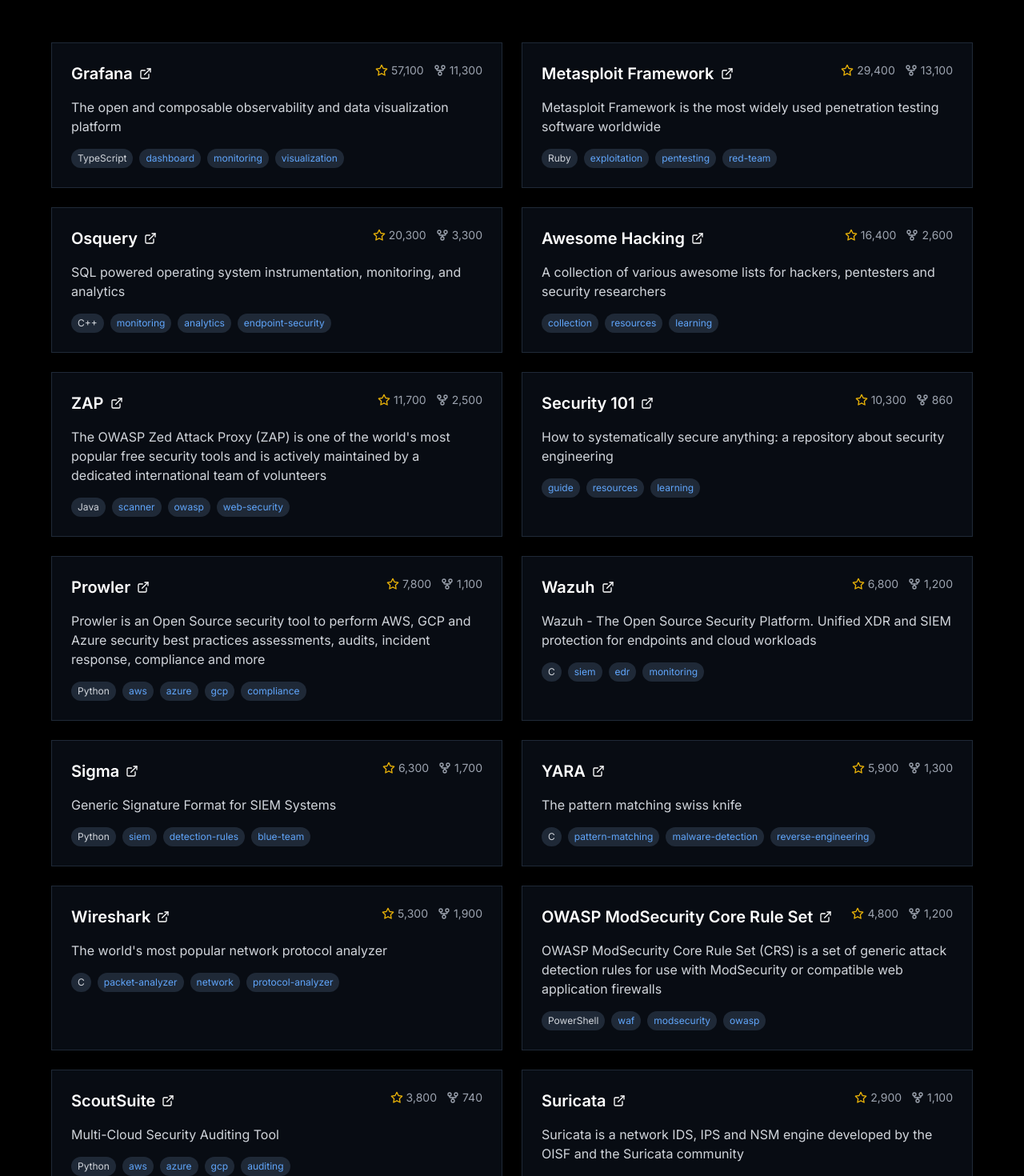
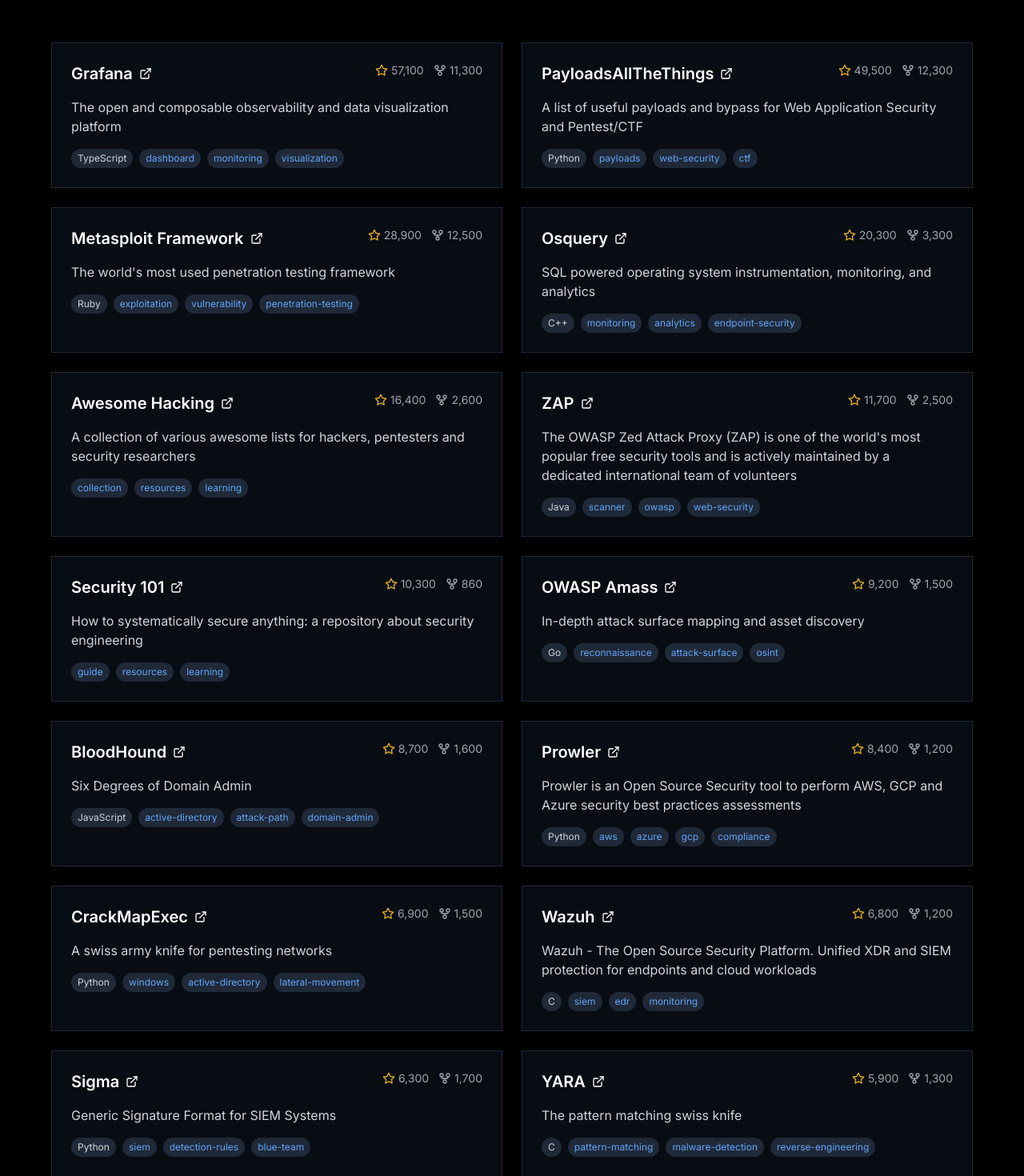
Before and after one commit to Blackpenguin46/cybernexacademy, a Next.js app: page /community/github in a window 1280 px wide. Shown: the part 620-2090 px from the top of the page at 80% size. Built offline with nearby package versions, Linux system fonts and the light colour scheme.

Commit message:
Fix: Enforced dynamic rendering for all pages and fixed build issues

```diff
--- a/app/community/github/page.tsx
+++ b/app/community/github/page.tsx
@@ -151,24 +151,46 @@
     {
       name: "Metasploit Framework",
       fullName: "rapid7/metasploit-framework",
-      description: "Metasploit Framework is the most widely used penetration testing software worldwide",
+      description: "The world's most used penetration testing framework",
       url: "https://github.com/rapid7/metasploit-framework",
-      stars: 29400,
-      forks: 13100,
+      stars: 28900,
+      forks: 12500,
       language: "Ruby",
       category: "pentesting",
-      tags: ["exploitation", "pentesting", "red-team"]
+      tags: ["exploitation", "vulnerability", "penetration-testing"]
     },
     {
-      name: "Burp Suite Community Edition",
+      name: "Burp Suite Community",
       fullName: "PortSwigger/BurpSuiteCommunity",
       description: "Burp Suite Community Edition is a feature-limited set of manual tools for exploring web security",
       url: "https://github.com/PortSwigger/BurpSuiteCommunity",
-      stars: 2700,
-      forks: 290,
+      stars: 2200,
+      forks: 450,
       language: "Java",
       category: "pentesting",
-      tags: ["web-security", "proxy", "pentesting"]
+      tags: ["web-security", "proxy", "scanner"]
+    },
+    {
+      name: "PayloadsAllTheThings",
+      fullName: "swisskyrepo/PayloadsAllTheThings",
+      description: "A list of useful payloads and bypass for Web Application Security and Pentest/CTF",
+      url: "https://github.com/swisskyrepo/PayloadsAllTheThings",
+      stars: 49500,
+      forks: 12300,
+      language: "Python",
+      category: "pentesting",
+      tags: ["payloads", "web-security", "ctf"]
+    },
+    {
+      name: "OWASP Amass",
+      fullName: "owasp-amass/amass",
+      description: "In-depth attack surface mapping and asset discovery",
+      url: "https://github.com/owasp-amass/amass",
+      stars: 9200,
+      forks: 1500,
+      language: "Go",
+      category: "pentesting",
+      tags: ["reconnaissance", "attack-surface", "osint"]
     },
 
     // Defensive Tools
@@ -199,24 +221,24 @@
     {
       name: "Prowler",
       fullName: "prowler-cloud/prowler",
-      description: "Prowler is an Open Source security tool to perform AWS, GCP and Azure security best practices assessments, audits, incident response, compliance and more",
+      description: "Prowler is an Open Source Security tool to perform AWS, GCP and Azure security best practices assessments",
       url: "https://github.com/prowler-cloud/prowler",
-      stars: 7800,
-      forks: 1100,
+      stars: 8400,
+      forks: 1200,
       language: "Python",
-      category: "cryptography",
+      category: "cloud_security",
       tags: ["aws", "azure", "gcp", "compliance"]
     },
     {
       name: "ScoutSuite",
       fullName: "nccgroup/ScoutSuite",
-      description: "Multi-Cloud Security Auditing Tool",
+      description: "Multi-cloud security auditing tool",
       url: "https://github.com/nccgroup/ScoutSuite",
-      stars: 3800,
-      forks: 740,
+      stars: 4800,
+      forks: 780,
       language: "Python",
-      category: "cryptography",
-      tags: ["aws", "azure", "gcp", "auditing"]
+      category: "cloud_security",
+      tags: ["aws", "azure", "gcp", "security-assessment"]
     },
 
     // Monitoring
@@ -265,6 +287,30 @@
       language: "",
       category: "learning",
       tags: ["guide", "resources", "learning"]
+    },
+
+    // Offensive Security Tools
+    {
+      name: "BloodHound",
+      fullName: "BloodHoundAD/BloodHound",
+      description: "Six Degrees of Domain Admin",
+      url: "https://github.com/BloodHoundAD/BloodHound",
+      stars: 8700,
+      forks: 1600,
+      language: "JavaScript",
+      category: "offensive_security",
+      tags: ["active-directory", "attack-path", "domain-admin"]
+    },
+    {
+      name: "CrackMapExec",
+      fullName: "byt3bl33d3r/CrackMapExec",
+      description: "A swiss army knife for pentesting networks",
+      url: "https://github.com/byt3bl33d3r/CrackMapExec",
+      stars: 6900,
+      forks: 1500,
+      language: "Python",
+      category: "offensive_security",
+      tags: ["windows", "active-directory", "lateral-movement"]
     }
   ]
 
```
